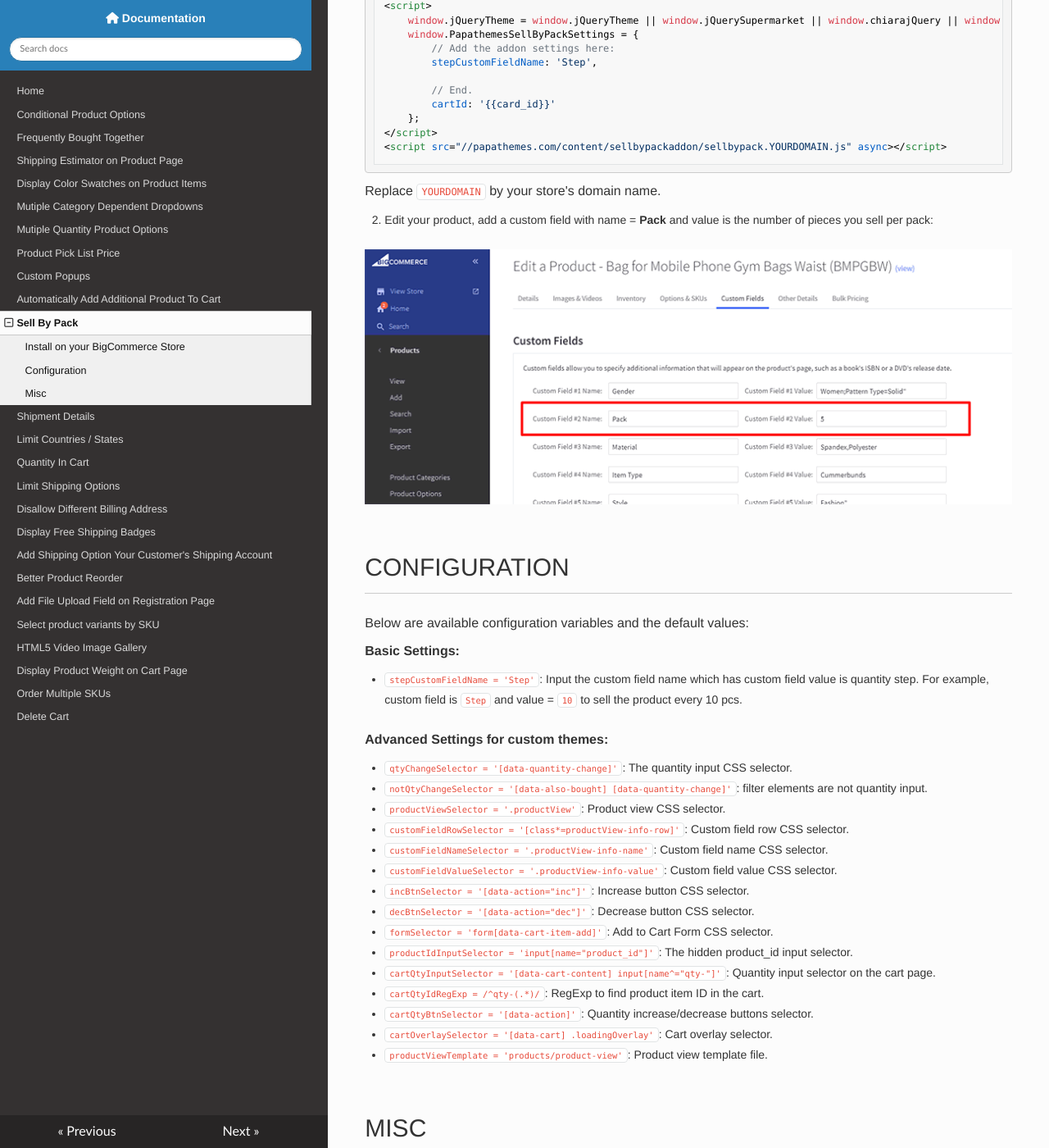
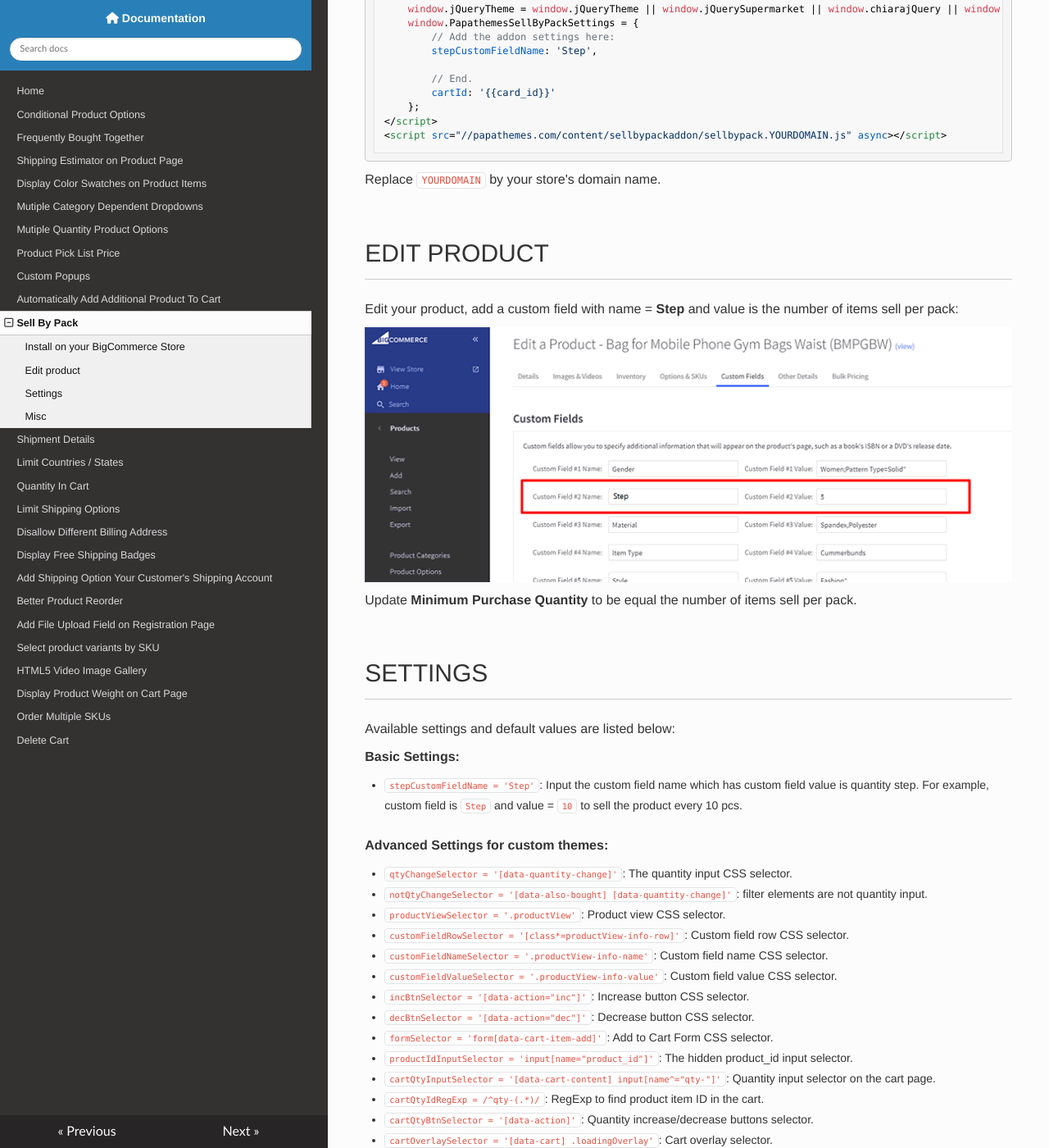
Before and after one commit to tvlgiao/bc-addons-docs, an MkDocs documentation site: the page built from docs/sell-by-pack.md, in a window 1280 px wide and 1400 px high, scrolled down 967 px. Shown: the whole window at 82% size. Built offline with MkDocs 1.6.1, drawn with Linux system fonts in a browser that asks for light colours; nearby versions of some CDN libraries.

Commit message:
Update Sell by Pack instruction

```diff
--- a/docs/sell-by-pack.md
+++ b/docs/sell-by-pack.md
@@ -30,14 +30,18 @@ Enter the script below to **Scripts contents**:
 
 Replace `YOURDOMAIN` by your store's domain name.
 
-2. Edit your product, add a custom field with name = **Pack** and value is the number of pieces you sell per pack:
+## Edit product
+
+Edit your product, add a custom field with name = **Step** and value is the number of items sell per pack:
 
 ![edit-custom-field-sell-by-pack](img/edit-custom-field-sell-by-pack.png)
 
+Update **Minimum Purchase Quantity** to be equal the number of items sell per pack.
 
-## Configuration
 
-Below are available configuration variables and the default values:
+## Settings
+
+Available settings and default values are listed below:
 
 **Basic Settings:**
 
```
Also changed, not shown: other parts of docs/sell-by-pack.md (+1 -1 lines), docs/img/edit-custom-field-sell-by-pack.png.
